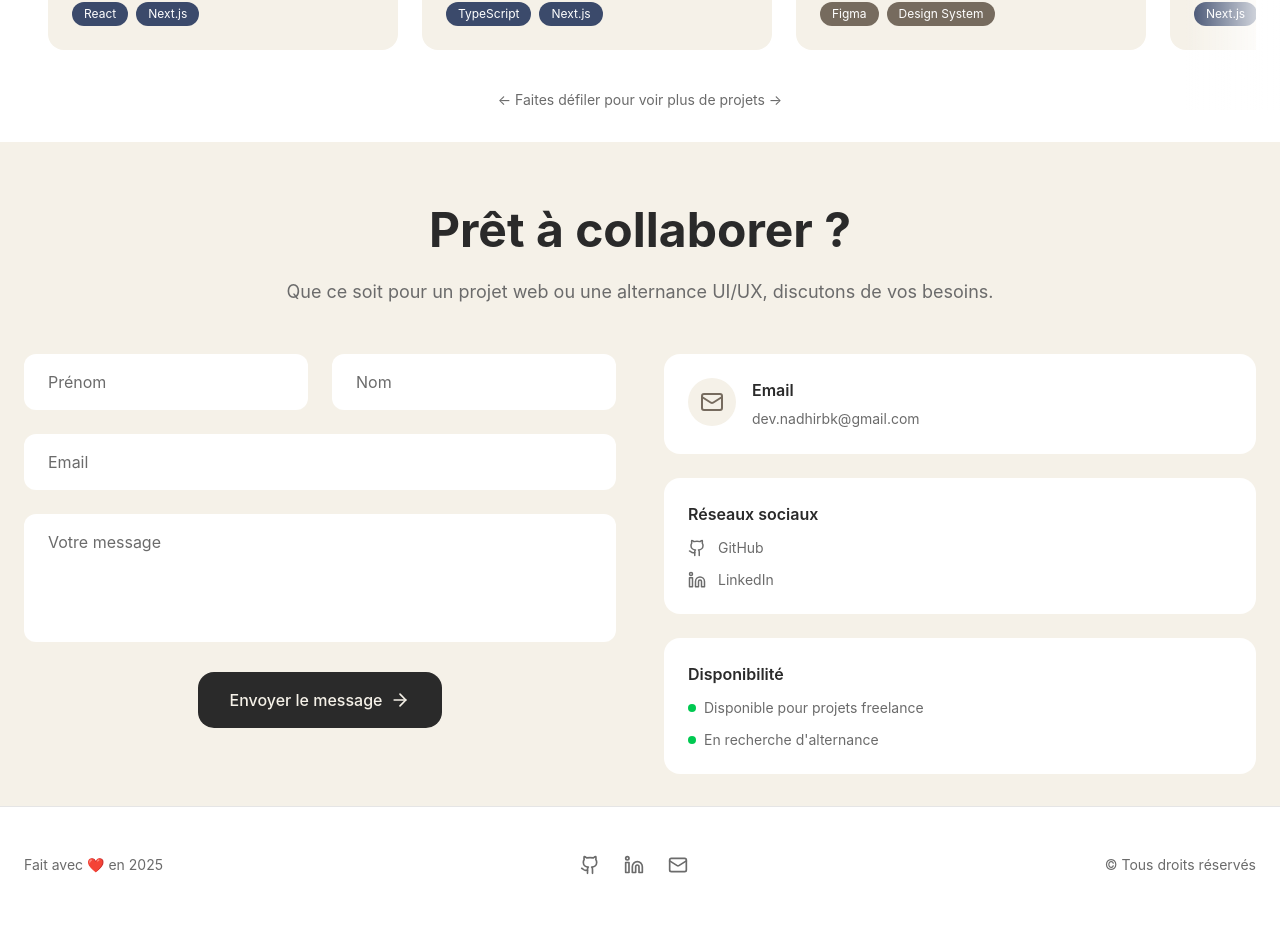
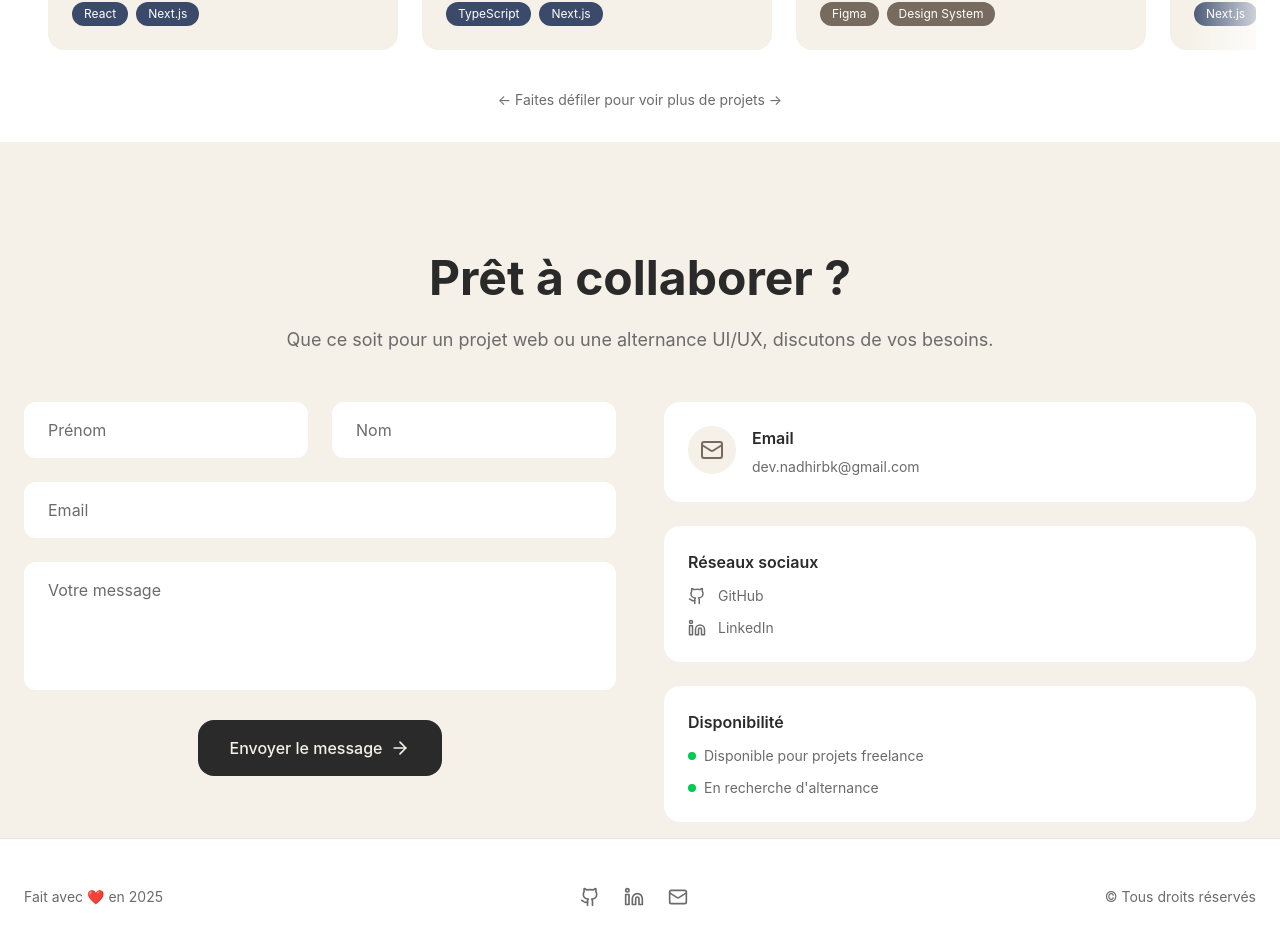
Before and after one commit to nadhirbk/portfolio, a Next.js app: page / in a window 1280 px wide. Shown: the part 2107-3052 px from the top of the page. Before the commit the page ends 3030 px from the top, so only its background shows below. Built offline with nearby package versions, Linux system fonts and the light colour scheme; a web font is replaced by a local one.

Commit message:
✨ Optimisation du spacing de la section Contact
- Augmentation du padding-top (pt-28) pour plus d'espace en haut
- Réduction du padding-bottom (pb-4) pour équilibrer la section
- Meilleure expérience lors de la navigation via la navbar

```diff
--- a/app/page.js
+++ b/app/page.js
@@ -972,7 +972,7 @@ export default function Portfolio() {
         {/* CTA Section avec effet fade-in au scroll */}
         <section
           id="contact"
-          className={`pt-16 pb-8 transition-all duration-1000 ease-out ${
+          className={`pt-28 pb-4 transition-all duration-1000 ease-out ${
             isDarkMode ? "bg-[#1A1A1A]" : "bg-[#F5F1E8]"
           }`}
           style={{
```
